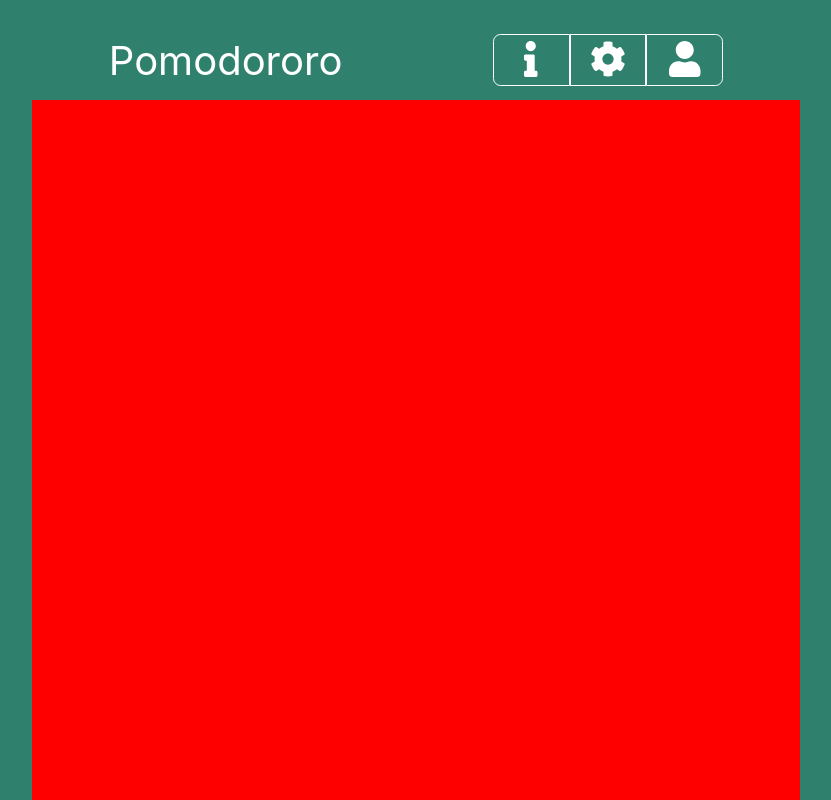
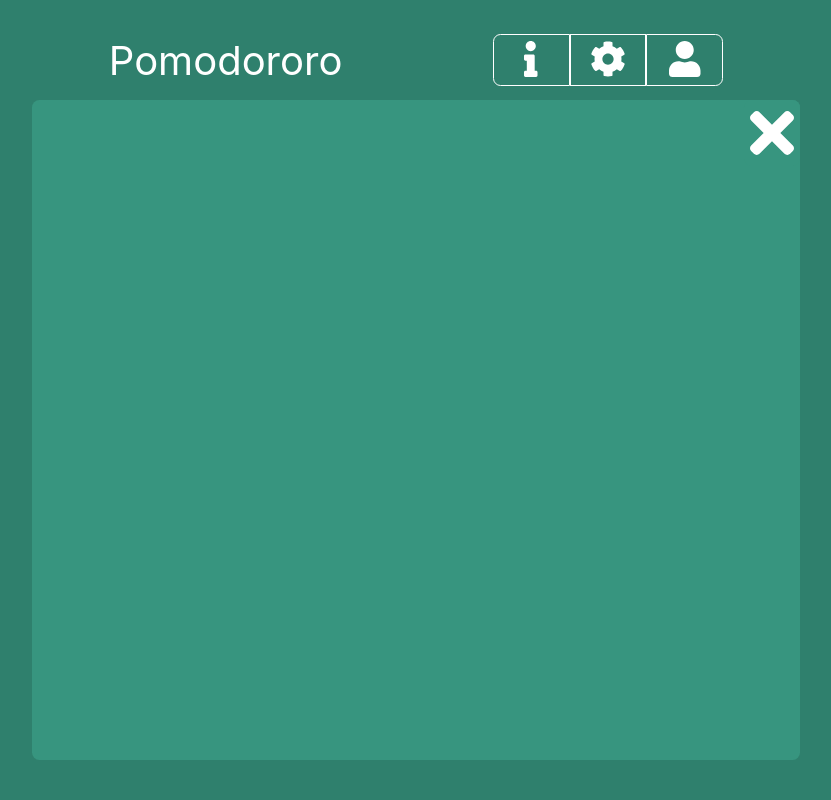
Before and after one commit to nameistao/Pomokanban, a Next.js app: page / in a window 1280 px wide. Both pictures are taken after a click on the button 755 px from the left and 60 px from the top of the page. Shown: the whole page, without its empty margins (224-1055 px from the left). Built offline with nearby package versions, Linux system fonts and the light colour scheme.

Commit message:
working close modal button for InfoModal

```diff
--- /dev/null
+++ b/components/icons/Times.tsx
@@ -0,0 +1,20 @@
+import * as React from "react";
+
+const SvgComponent = (props) => (
+  <svg
+    aria-hidden="true"
+    data-prefix="fas"
+    data-icon="times"
+    className="svg-inline--fa fa-times fa-w-11"
+    xmlns="http://www.w3.org/2000/svg"
+    viewBox="0 0 352 512"
+    {...props}
+  >
+    <path
+      fill="currentColor"
+      d="m242.72 256 100.07-100.07c12.28-12.28 12.28-32.19 0-44.48l-22.24-22.24c-12.28-12.28-32.19-12.28-44.48 0L176 189.28 75.93 89.21c-12.28-12.28-32.19-12.28-44.48 0L9.21 111.45c-12.28 12.28-12.28 32.19 0 44.48L109.28 256 9.21 356.07c-12.28 12.28-12.28 32.19 0 44.48l22.24 22.24c12.28 12.28 32.2 12.28 44.48 0L176 322.72l100.07 100.07c12.28 12.28 32.2 12.28 44.48 0l22.24-22.24c12.28-12.28 12.28-32.19 0-44.48L242.72 256z"
+    />
+  </svg>
+);
+
+export default SvgComponent;
--- a/components/modals/InfoModal.tsx
+++ b/components/modals/InfoModal.tsx
@@ -1,10 +1,41 @@
 import styled from "styled-components";
+import Times from "components/icons/Times";
 
 const StyledInfoModal = styled.section`
   width: 60vw;
-  height: 87.5vh;
-  background-color: red;
+  height: 82.5vh;
+  background-color: ${(props) => props.color};
   margin: auto;
+  border-radius: 7.5px;
+  display: flex;
+  align-items: end;
+  flex-direction: column;
 `;
 
-export default StyledInfoModal;
+const StyledTimesButton = styled.button`
+  height: 10%;
+  width: auto;
+  border-radius: 7.5px;
+  background-color: inherit;
+  border: none;
+  :hover {
+    cursor: pointer;
+  }
+`;
+
+interface IProps {
+  color: string;
+  setShowModal: Function;
+}
+
+const InfoModal = ({ color, setShowModal }: IProps) => {
+  return (
+    <StyledInfoModal color={color}>
+      <StyledTimesButton onClick={() => setShowModal("")}>
+        <Times height={"100%"} color={"#fff"} />
+      </StyledTimesButton>
+    </StyledInfoModal>
+  );
+};
+
+export default InfoModal;
--- a/components/modals/SettingsModal.tsx
+++ b/components/modals/SettingsModal.tsx
@@ -2,9 +2,10 @@
 
 const StyledSettingsModal = styled.section`
   width: 60vw;
-  height: 87.5vh;
-  background-color: yellow;
+  height: 82.5vh;
+  background-color: ${(props) => props.color};
   margin: auto;
+  border-radius: 7.5px;
 `;
 
 export default StyledSettingsModal;
--- a/components/modals/UserModal.tsx
+++ b/components/modals/UserModal.tsx
@@ -2,9 +2,10 @@
 
 const StyledUserModal = styled.section`
   width: 60vw;
-  height: 87.5vh;
-  background-color: blue;
+  height: 82.5vh;
+  background-color: ${(props) => props.color};
   margin: auto;
+  border-radius: 7.5px;
 `;
 
 export default StyledUserModal;
--- a/pages/index.tsx
+++ b/pages/index.tsx
@@ -93,9 +93,11 @@
       <StyledMain color={colorScheme[0]}>
         <LoadingBar progress={progress} />
         <Header setShowModal={setShowModal} />
-        {showModal === "info" && <InfoModal />}
-        {showModal === "settings" && <SettingsModal />}
-        {showModal === "user" && <UserModal />}
+        {showModal === "info" && (
+          <InfoModal color={colorScheme[1]} setShowModal={setShowModal} />
+        )}
+        {showModal === "settings" && <SettingsModal color={colorScheme[1]} />}
+        {showModal === "user" && <UserModal color={colorScheme[1]} />}
         {showModal === "" && (
           <>
             <TimerBox
```
